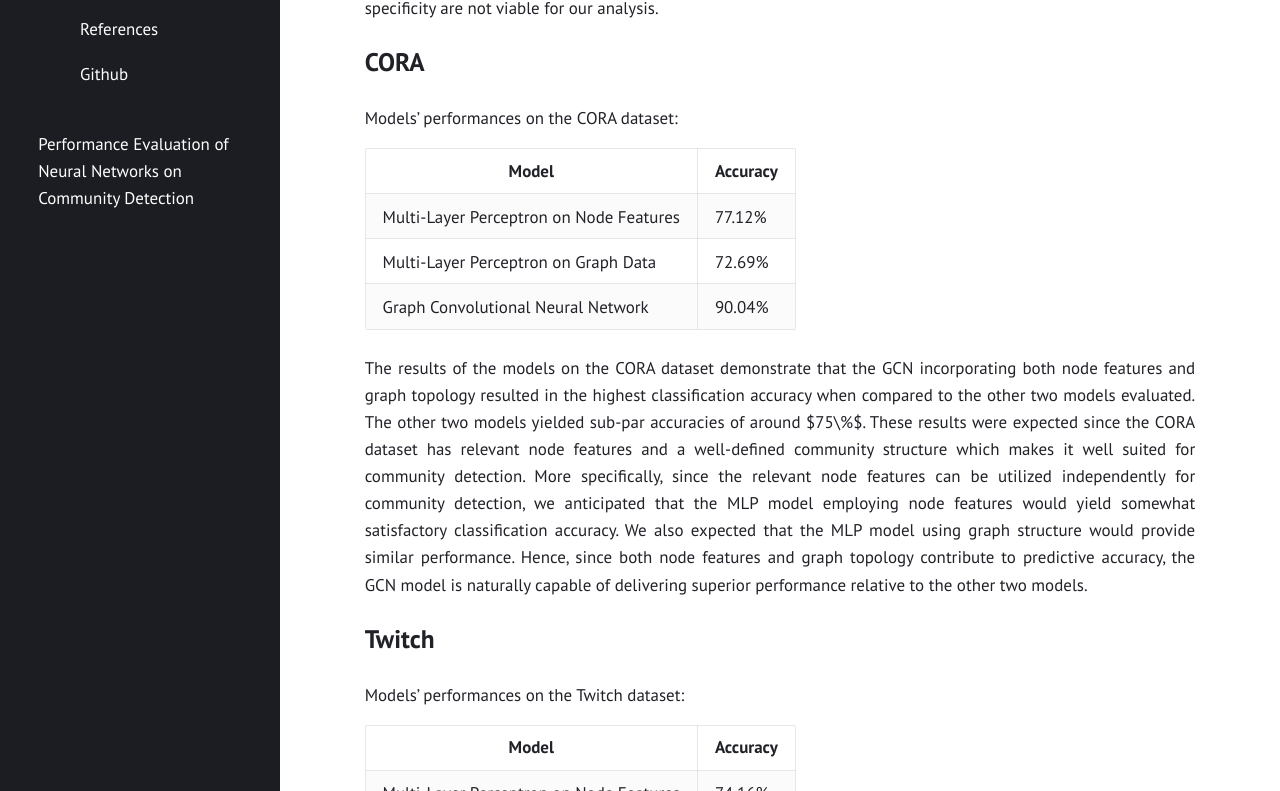
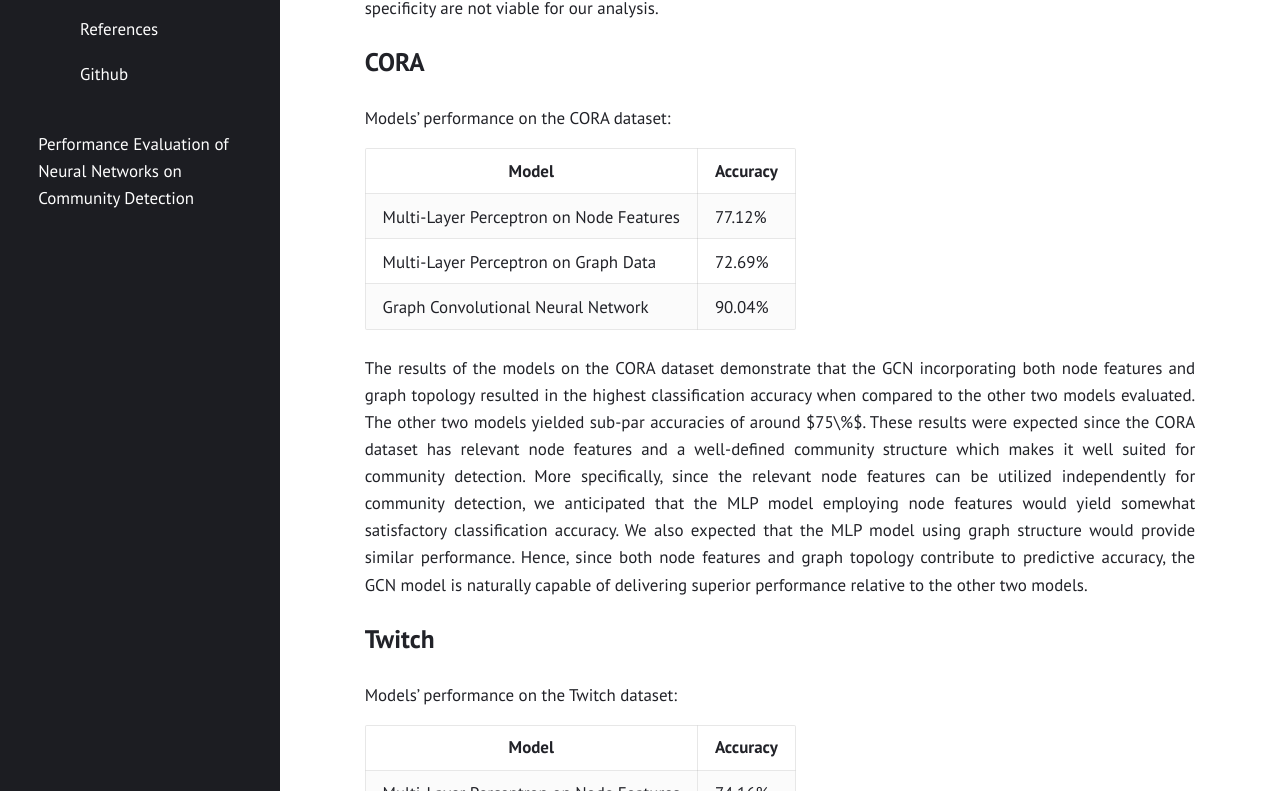
Before and after one commit to hblyx/DSC180_Project2, a Jekyll site: the page built from results.md, in a window 1280 px wide and 1400 px high. Shown: the part 344-1135 px from the top of the window. Built offline with Jekyll 4.4.1, drawn with Linux system fonts in a browser that asks for light colours.

Commit message:
Update results.md

```diff
--- a/results.md
+++ b/results.md
@@ -9,7 +9,7 @@ Each neural network was evaluated by their classification accuracy as the propor
 
 ## CORA
 
-Models’ performances on the CORA dataset:
+Models’ performance on the CORA dataset:
 
 | Model         | Accuracy         |
 |------------------|------------------|
@@ -21,7 +21,7 @@ The results of the models on the CORA dataset demonstrate that the GCN incorpora
 
 ## Twitch
 
-Models’ performances on the Twitch dataset:
+Models’ performance on the Twitch dataset:
 
 | Model         | Accuracy         |
 |------------------|------------------|
```
